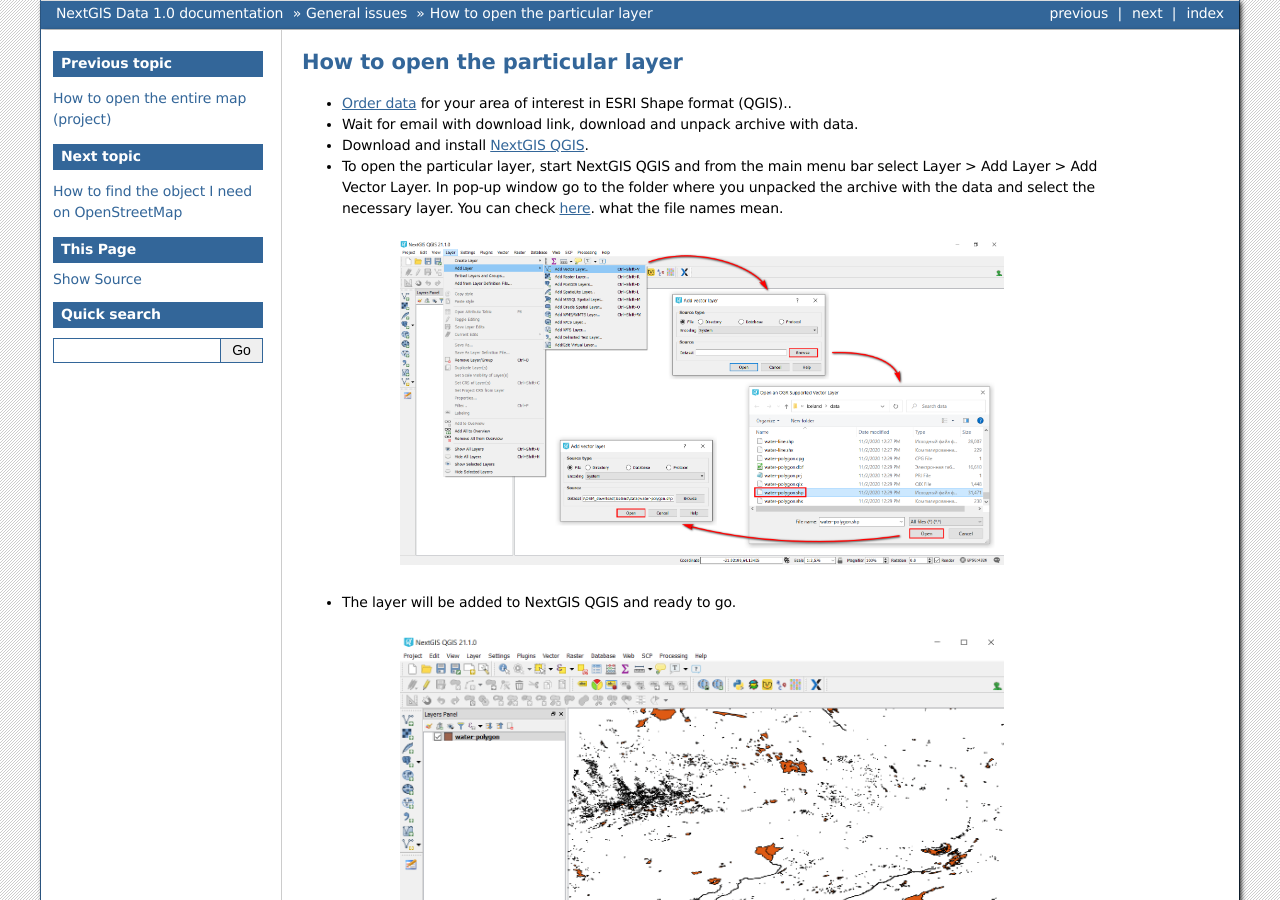
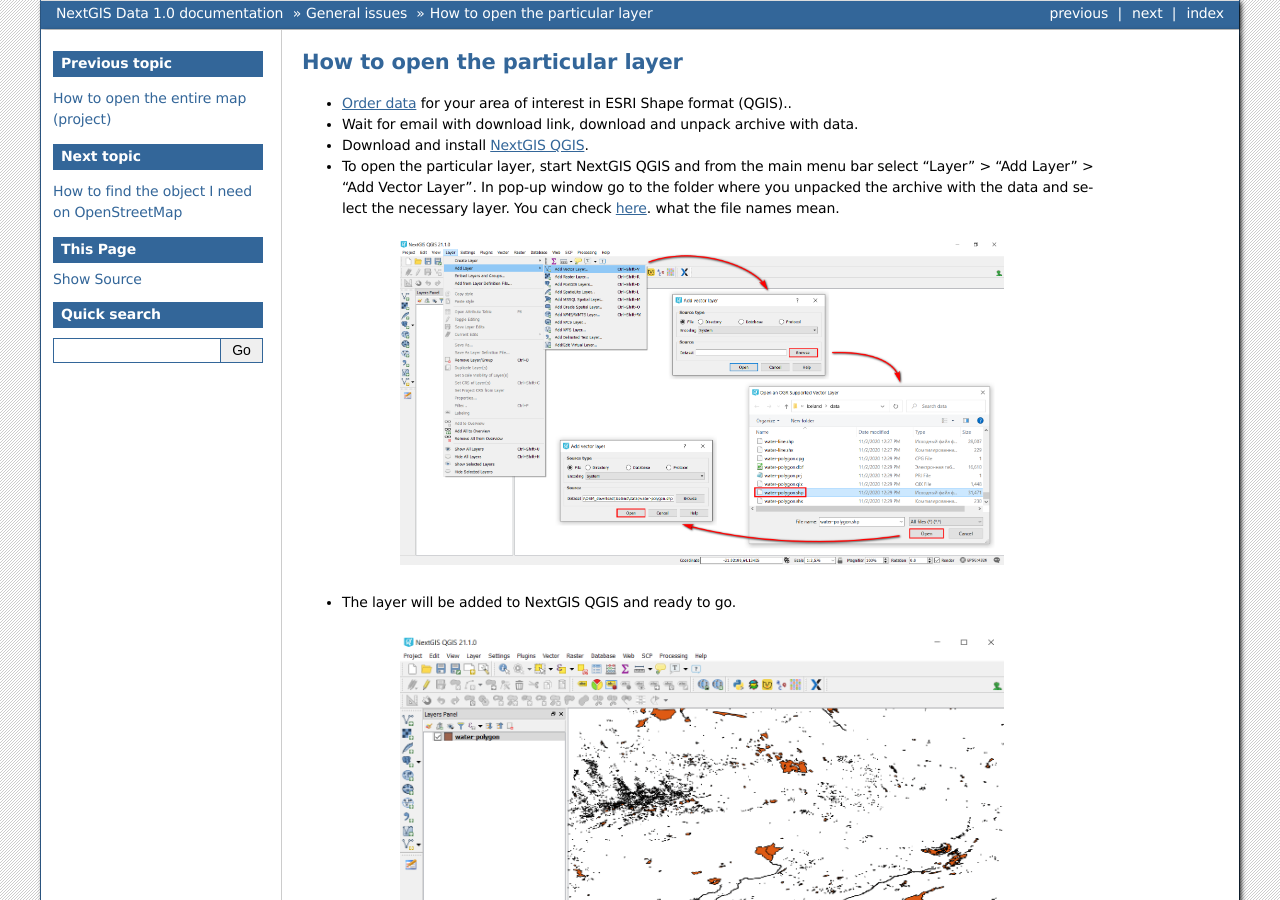
Before and after one commit to nextgis/docs_data, a Sphinx documentation site: the page built from source/open_layer.rst, in a window 1280 px wide and 900 px high. Built offline with Sphinx 7.4.7, drawn with Linux system fonts in a browser that asks for light colours; formulas are drawn with MathJax 3; pages that are not in the unit, such as notebooks, are missing from menus.

Commit message:
Update open_layer.rst

```diff
--- a/source/open_layer.rst
+++ b/source/open_layer.rst
@@ -6,7 +6,7 @@
 * `Order data <https://data.nextgis.com/en/>`_ for your area of interest in ESRI Shape format (QGIS)..
 * Wait for email with download link, download and unpack archive with data.
 * Download and install `NextGIS QGIS <https://nextgis.com/nextgis-qgis/>`_.
-* To open the particular layer, start NextGIS QGIS and from the main menu bar select Layer > Add Layer > Add Vector Layer. In pop-up window go to the folder where you unpacked the archive with the data and select the necessary layer. You can check `here <https://data.nextgis.com/en/layers/>`_. what the file names mean.
+* To open the particular layer, start NextGIS QGIS and from the main menu bar select "Layer" > "Add Layer" > "Add Vector Layer". In pop-up window go to the folder where you unpacked the archive with the data and select the necessary layer. You can check `here <https://data.nextgis.com/en/layers/>`_. what the file names mean.
 
 .. figure:: _static/open_layer1.png
    :name: open_map1
```
